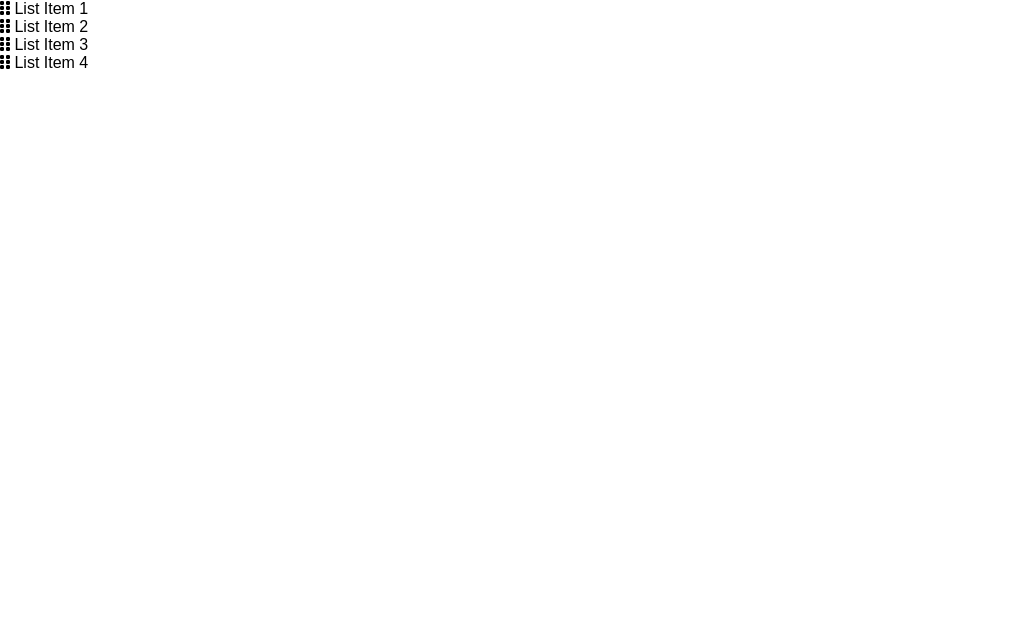
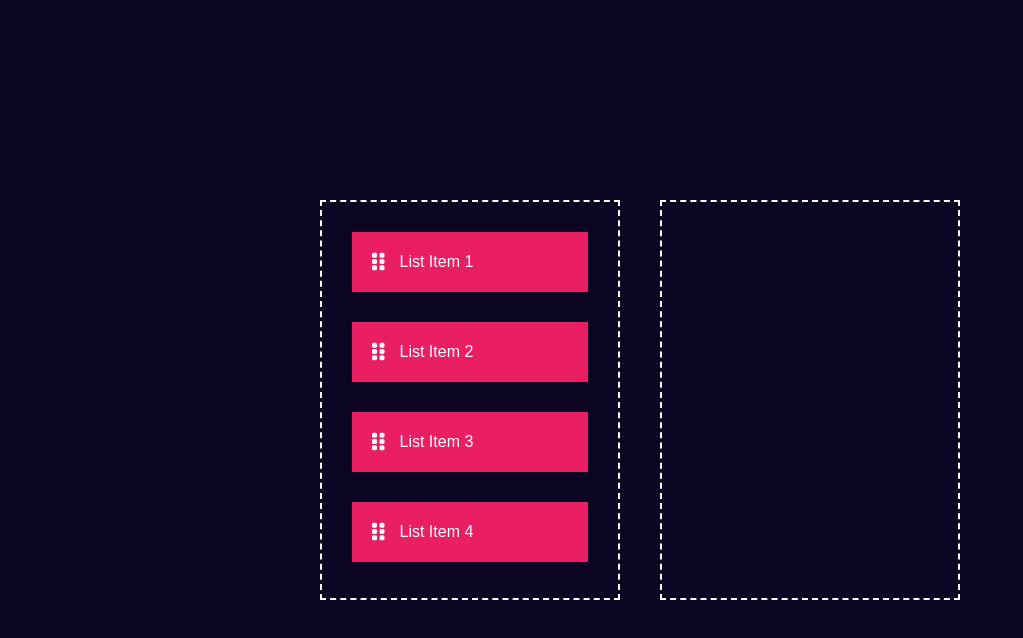
Before and after one commit to Uroqov-Sardor/Drag-and-Drop, a plain HTML site: page index.html in a window 1280 px wide. Shown: the whole page, without its empty margins (0-1023 px from the left). Drawn offline with Linux system fonts and the light colour scheme.

Commit message:
style css fished

```diff
--- a/style.css
+++ b/style.css
@@ -1,6 +1,36 @@
 * {
-    margin: 0;
-    padding: 0;
-    font-family: sans-serif;
-    box-sizing: border-box;
+  margin: 0;
+  padding: 0;
+  font-family: sans-serif;
+  box-sizing: border-box;
 }
+
+.container {
+  width: 100%;
+  min-height: 100vh;
+  background: #0b0423;
+  display: flex;
+  justify-content: center;
+  align-items: center;
+}
+#left,
+#right {
+  width: 300px;
+  min-height: 400px;
+  margin: 20px;
+  border: 2px dashed #fff;
+}
+.list {
+  background: #e91e63;
+  height: 60px;
+  margin: 30px;
+  color: #fff;
+  display: flex;
+  align-items: center;
+  cursor: grab;
+}
+.list i {
+  font-size: 20px;
+  margin-right: 15px;
+  margin-left: 20px;
+}
```
